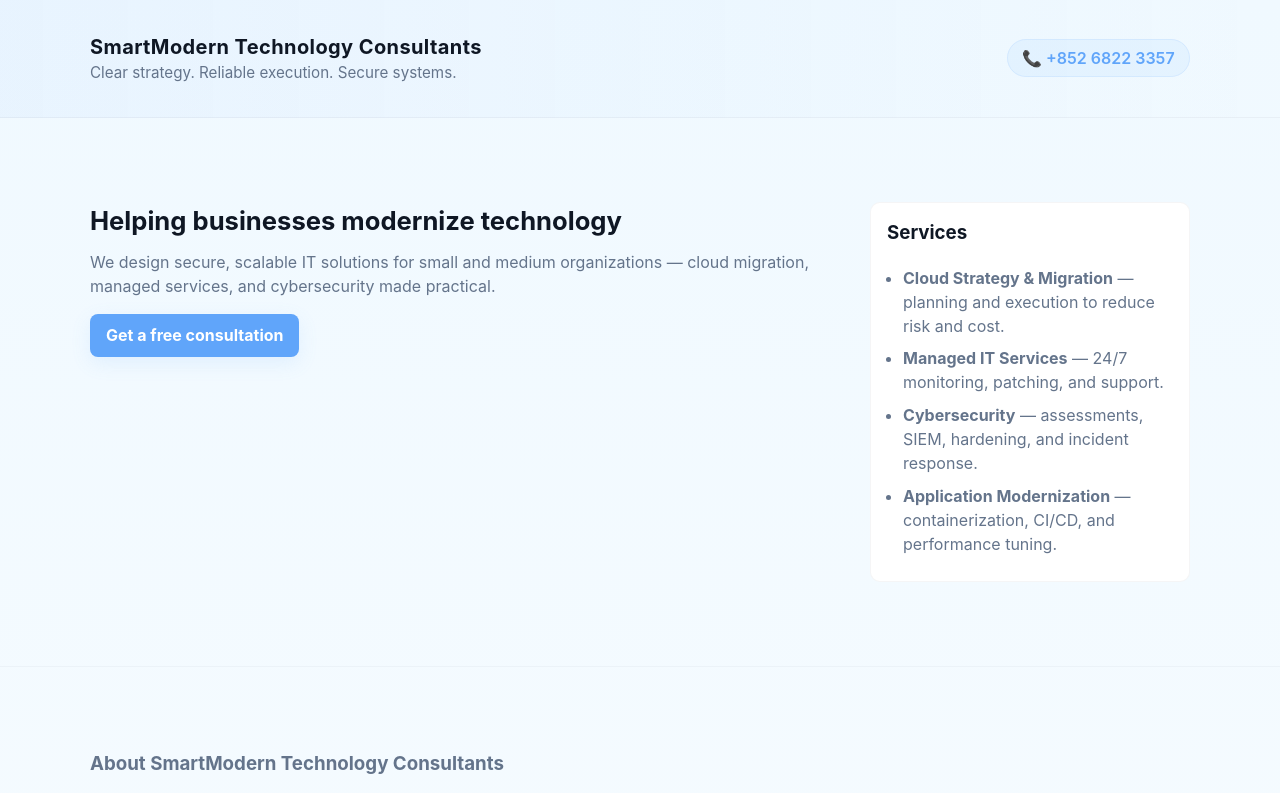
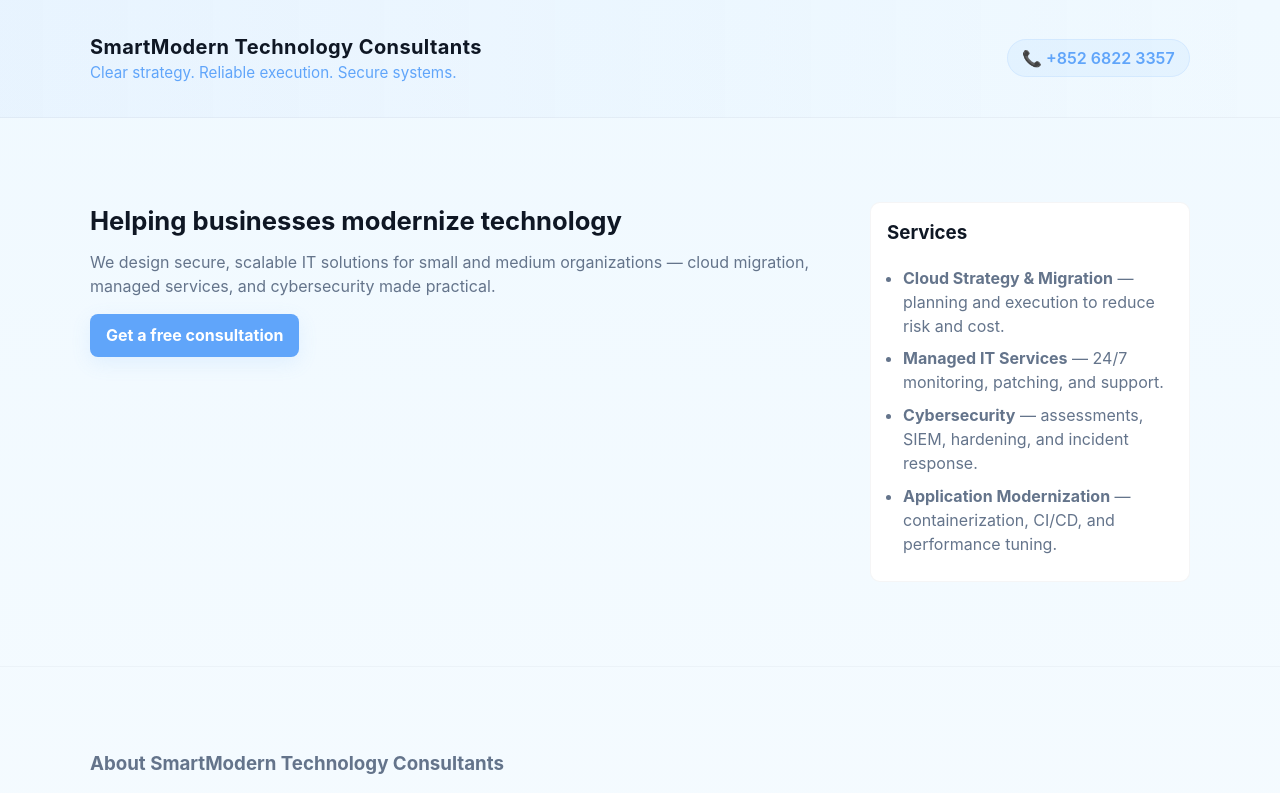
Before and after one commit to smartmodern/smartmodernweb, a plain HTML site: page index.html in a window 1280 px wide. Shown: the top 793 px of the page. Drawn offline with Linux system fonts and the light colour scheme.

Commit message:
Update styles.css

```diff
--- a/styles.css
+++ b/styles.css
@@ -34,7 +34,7 @@ body{
   gap:1rem;
 }
 .brand h1{margin:0;font-size:1.25rem;letter-spacing:0.4px}
-.tagline{margin:0;color:var(--muted);font-size:0.95rem}
+.tagline{margin:0;color:var(--accent);font-size:0.95rem}
 
 .contact .phone{
   color:var(--accent);
@@ -88,4 +88,5 @@ body{
 @media (max-width:800px){
   .hero-inner{grid-template-columns:1fr}
   .contact .phone{font-size:0.95rem}
+
 }
```
